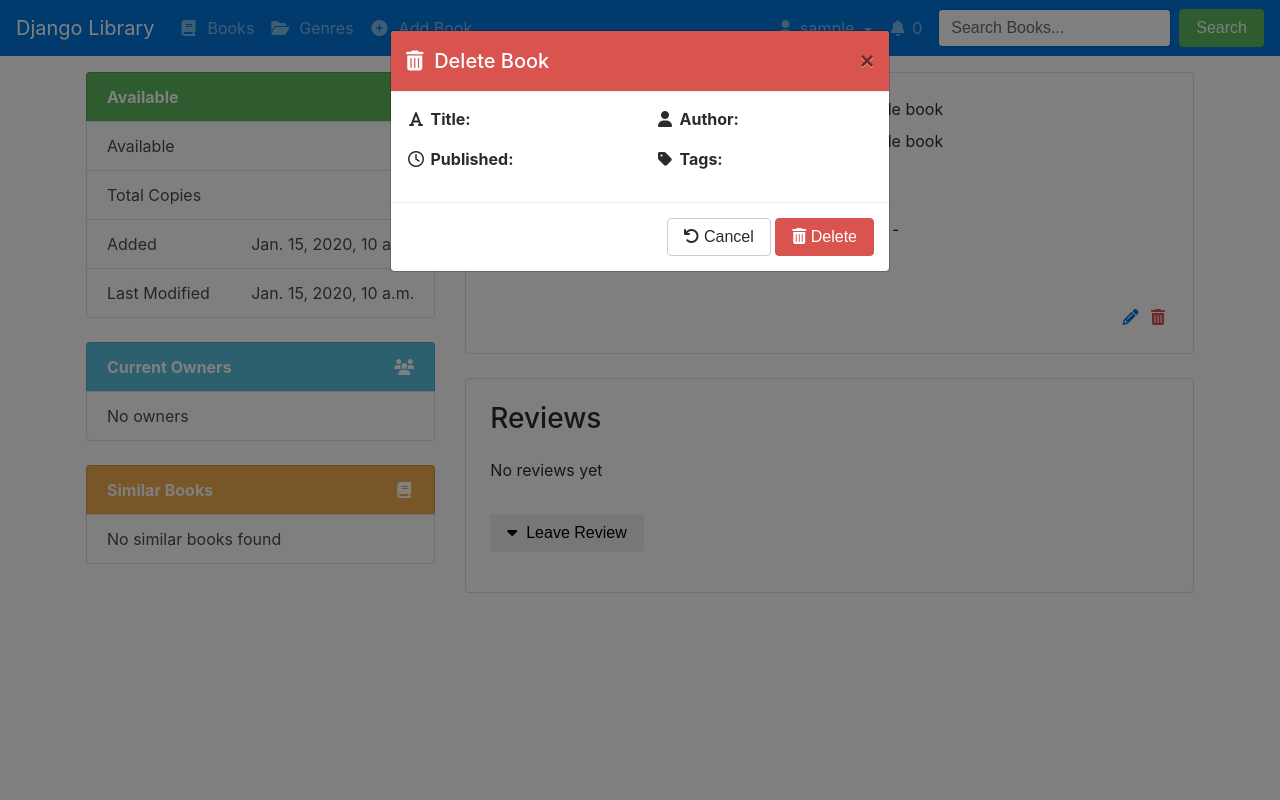
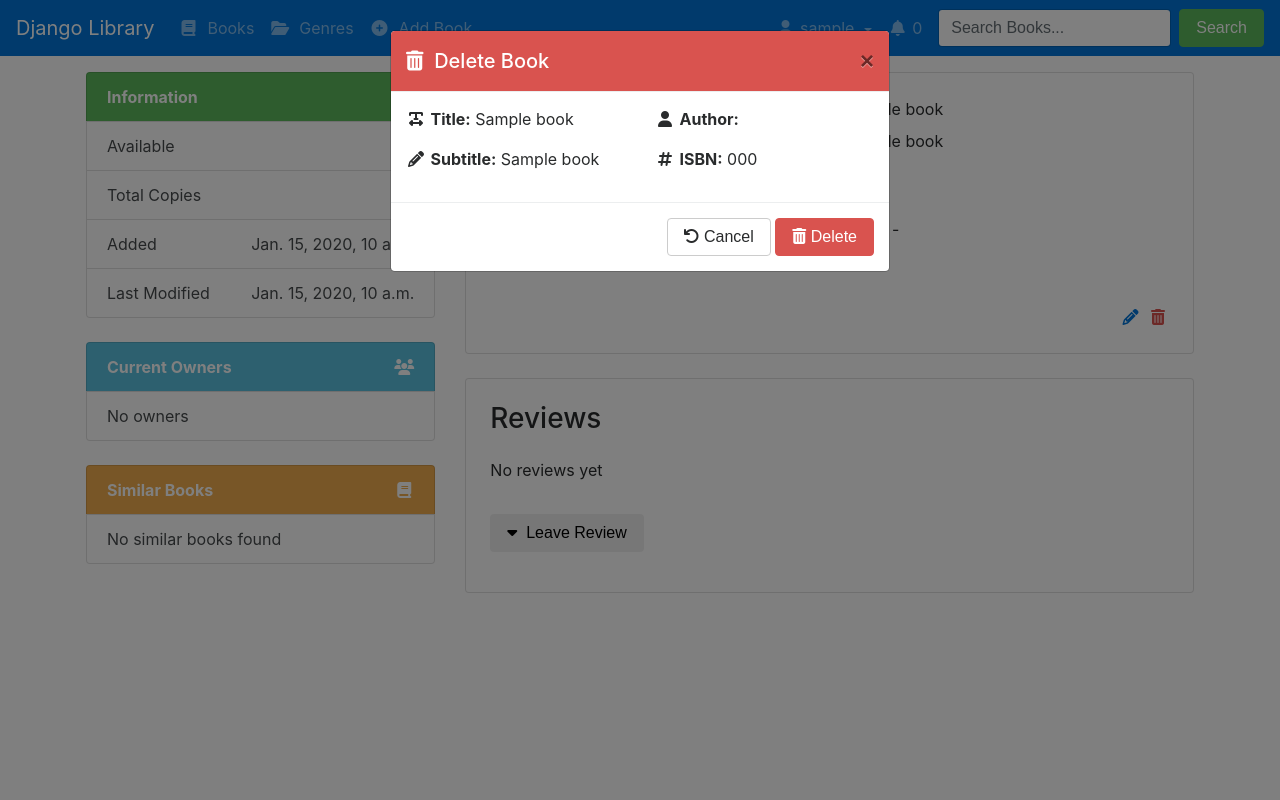
Before and after one commit to Jackevansevo/DjangoLibrary, a Django app: a page that uses books/templates/books/book_detail.html in a window 1280 px wide, after a click that opens the changed part. Run offline with Django 3.2, Linux system fonts and the light colour scheme; a user stored in the database is signed in; tables that the repository leaves empty hold one stand-in row (values such as "Sample post"); grey boxes marked "Sample" are stand-in pictures; parts of the project's set-up code (start-up, migrations or seed data) failed here and were passed over; some libraries are stand-ins or nearby versions.

Commit message:
redesign book detail

```diff
--- a/books/templates/books/book_detail.html
+++ b/books/templates/books/book_detail.html
@@ -22,28 +22,29 @@
                 <div class="row">
                     <div class="col-sm-6">
                         <p>
-                            <i class="fa fa-font fa-fw" aria-hidden="true"></i>
-                            <b>Title:</b> <span class="modalPostTitle"></span>
+                            <i class="fa fa-text-width fa-fw" aria-hidden="true"></i>
+                            <b>Title:</b> {{ book.title }}
                         </p>
                         <p>
-                            <i class="fa fa-clock-o fa-fw" aria-hidden="true"></i>
-                            <b>Published:</b> <span class="modalPostCreatedOn"></span>
+                            <i class="fa fa-pencil fa-fw" aria-hidden="true"></i>
+                            <b>Subtitle:</b> {{ book.subtitle }}
                         </p>
                     </div>
                     <div class="col-sm-6">
                         <p>
                             <i class="fa fa-user fa-fw" aria-hidden="true"></i>
-                            <b>Author:</b> <span class="modalPostAuthor"></span>
+                            <b>Author:</b> {{ book.author_names }}
                         </p>
                         <p>
-                            <i class="fa fa-tag fa-fw" aria-hidden="true"></i>
-                            <b>Tags:</b> <span class="modalPostTags"></span>
+                            <i class="fa fa-hashtag fa-fw" aria-hidden="true"></i>
+                            <b>ISBN:</b> {{ book.isbn }}
                         </p>
                     </div>
                 </div>
             </div>
             <div class="modal-footer">
-                <form  method="post" id="postDeleteForm">
+                <form  method="post" action="{% url 'books:book-delete' book.slug %}">
+                    {% csrf_token %}
                     <button type="button" class="btn btn-secondary" data-dismiss="modal"><i class="fa fa-undo" aria-hidden="true"></i> Cancel</button>
                     <button type="submit" class="btn btn-danger"><i class="fa fa-trash" aria-hidden="true"></i> Delete</button>
                 </form>
@@ -52,12 +53,38 @@
     </div>
 </div>
 
+
+<!-- Book Update Modal -->
+<div class="modal fade" id="bookUpdateModal" tabindex="-1" role="dialog" aria-labelledby="bookUpdateModalLabel" aria-hidden="true">
+    <div class="modal-dialog" role="document">
+        <div class="modal-content">
+            <div class="modal-header bg-success rounded-top text-white">
+                <h5 class="modal-title" id="bookUpdateModalLabel"><i class="fa fa-wrench" aria-hidden="true"></i>&nbsp; Update Book</h5>
+                <button type="button" class="close" data-dismiss="modal" aria-label="Close">
+                    <span aria-hidden="true">&times;</span>
+                </button>
+            </div>
+            <div class="modal-body">
+                <h3>Updating shit here lad</h3>
+            </div>
+            <div class="modal-footer">
+                <form  method="post">
+                    {% csrf_token %}
+                    <button type="button" class="btn btn-secondary" data-dismiss="modal"><i class="fa fa-undo" aria-hidden="true"></i> Cancel</button>
+                    <button type="submit" class="btn btn-success"><i class="fa fa-cloud-upload" aria-hidden="true"></i> Update</button>
+                </form>
+            </div>
+        </div>
+    </div>
+</div>
+
+
 <div class="container p-3">
     <div class="row">
         <div class="col-lg-4">
             <ul class="list-group pb-4">
                 <a href="#" class="list-group-item bg-success text-white justify-content-between">
-                    <b>Available</b>
+                    <b>Information</b>
                     <span><i class="fa fa-info fa-fw"></i></span>
                 </a>
                 <a href="#" class="list-group-item list-group-item-action justify-content-between">
@@ -106,7 +133,7 @@
                 {% endfor %}
             </ul>
         </div>
-        <div class="col-lg-8">
+        <div class="col-lg-8 pull">
             <div class="card card-block p-4 mb-4">
                 <div class="row">
                     <div class="col-sm-4">
@@ -144,6 +171,12 @@
                     </div>
                 </div>
 
+                {% if user_has_book %}
+                    <div class="alert alert-success" role="alert">
+                        <strong>Gentle Reminder,</strong> Book Due In
+                    </div>
+                {% endif %}
+
                 {% if book.is_available %}
                     {% if request.user.is_authenticated and request.user.can_loan or request.user.is_anonymous %}
                         <form class="tc pv3" method="post" action="{% url 'books:book-checkout' book.slug %}">
@@ -153,7 +186,7 @@
                     {% endif %}
                 {% endif %}
 
-                {% if request.user.is_authenticated and user in book.current_owners.all %}
+                {% if request.user.is_authenticated and user_has_book %}
                     <form class="tc pv3" method="post" action="{% url 'books:book-return' book.slug %}">
                         {% csrf_token %}
                         <button class="btn btn-warning" type="submit"><i class="fa fa-recycle"></i>&nbsp; Return</button>
@@ -164,7 +197,7 @@
                     <div class="row pt-3">
                         <div class="col">
                             <span class="float-sm-right">
-                            <a class="unstyled text-primary" href="{% url 'books:book-update' book.slug %}">
+                                <a class="unstyled text-primary" href="#" data-toggle="modal" data-target="#bookUpdateModal">
                                     <i class="fa fa-pencil px-1" aria-hidden="true"></i>
                                 </a>
                                 <a class="unstyled text-danger" href="#" data-toggle="modal" data-target="#bookDeleteModal">
```
Lines whose indentation alone changed are shown as unchanged.
